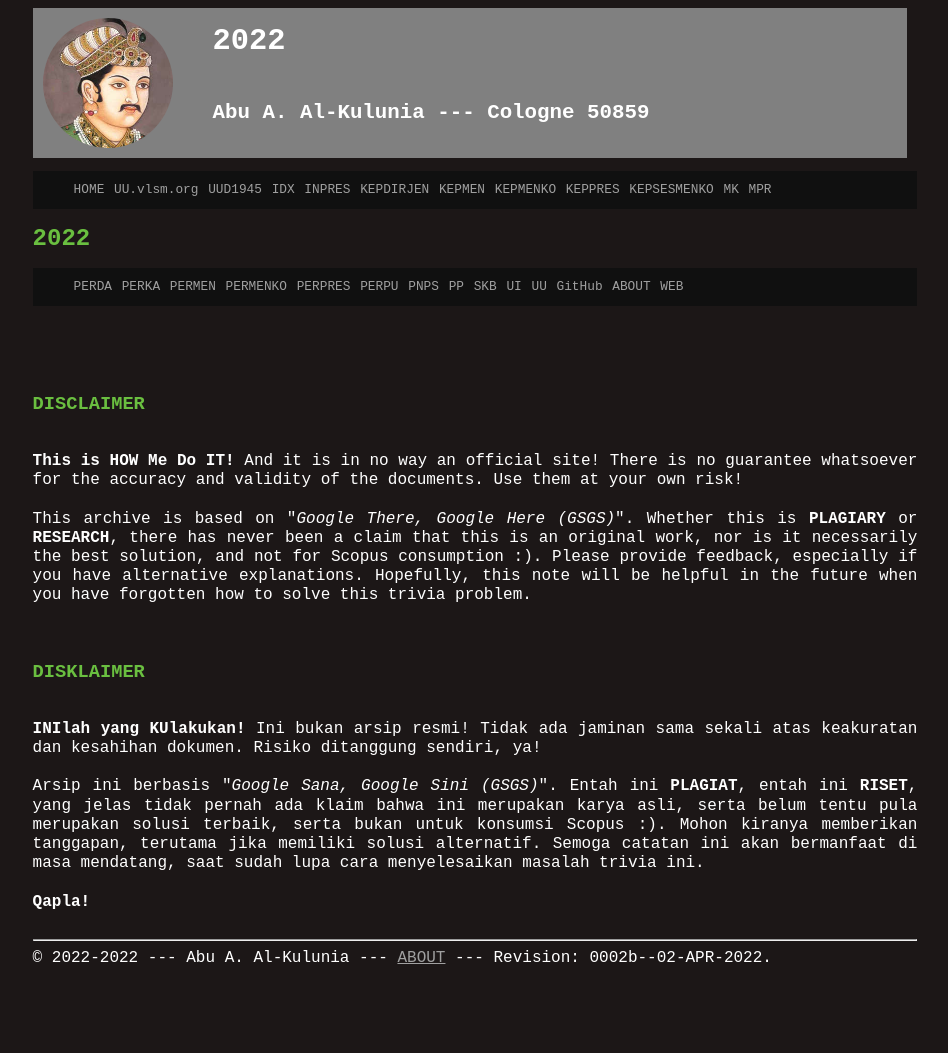
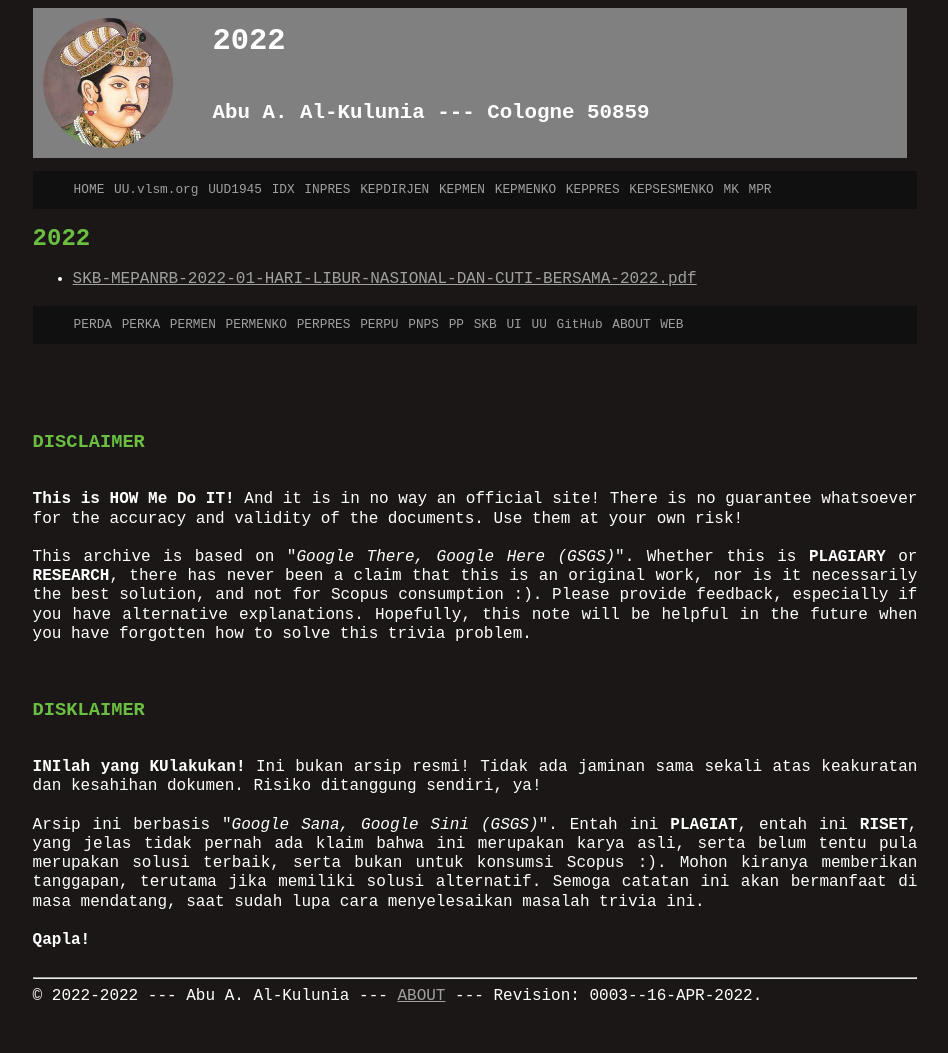
Before and after one commit to UUPPRI/2022, a Jekyll site: the page built from SKB/MENPANRB/index.md, in a window 1280 px wide. Shown: the whole page, without its empty margins (165-1113 px from the left). Built offline with Jekyll 4.4.1, drawn with Linux system fonts in a browser that asks for light colours; our own code applies the rules of GitHub Pages for plain Markdown files; before the commit the page ends 1015 px from its top, so only the background shows below that.

Commit message:
new file:   SKB/MENPANRB/SKB-MEPANRB-2022-01-HARI-LIBUR-NASIONAL-DAN-CUTI-BERSAMA-2022.pdf

```diff
--- a/SKB/MENPANRB/index.md
+++ b/SKB/MENPANRB/index.md
@@ -2,3 +2,4 @@
 layout: "layout"
 ---
 # 2022
+* [SKB-MEPANRB-2022-01-HARI-LIBUR-NASIONAL-DAN-CUTI-BERSAMA-2022.pdf](SKB-MEPANRB-2022-01-HARI-LIBUR-NASIONAL-DAN-CUTI-BERSAMA-2022.pdf)
--- a/_config.yml
+++ b/_config.yml
@@ -1,5 +1,5 @@
 title:       "Himpunan Peraturan NKRI 2022"
-version:     "0002b--02-APR-2022"
+version:     "0003--16-APR-2022"
 copyright:   "2022-2022"
 description: Himpunan Peraturan NKRI 2022.
       This site is managed by VauLSMorg (vlsm.org) since 2022.
```
Also changed, not shown: 00-README-ls-alR.md (+1 -0 lines), 1 other file.
